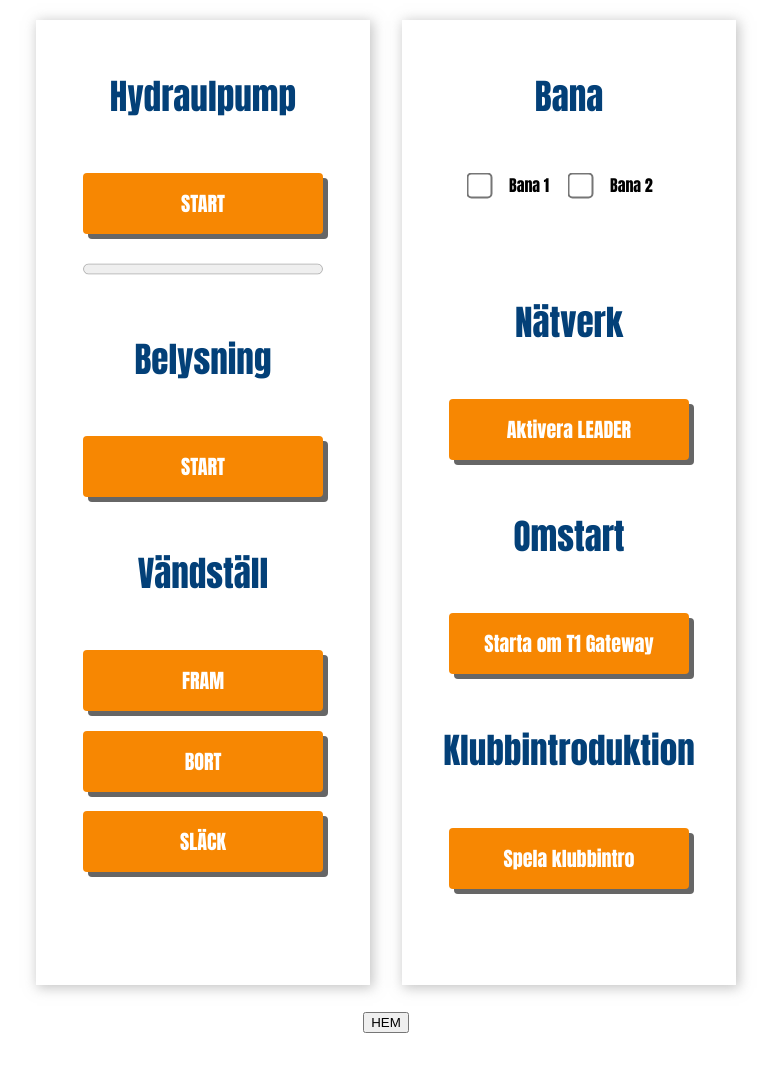
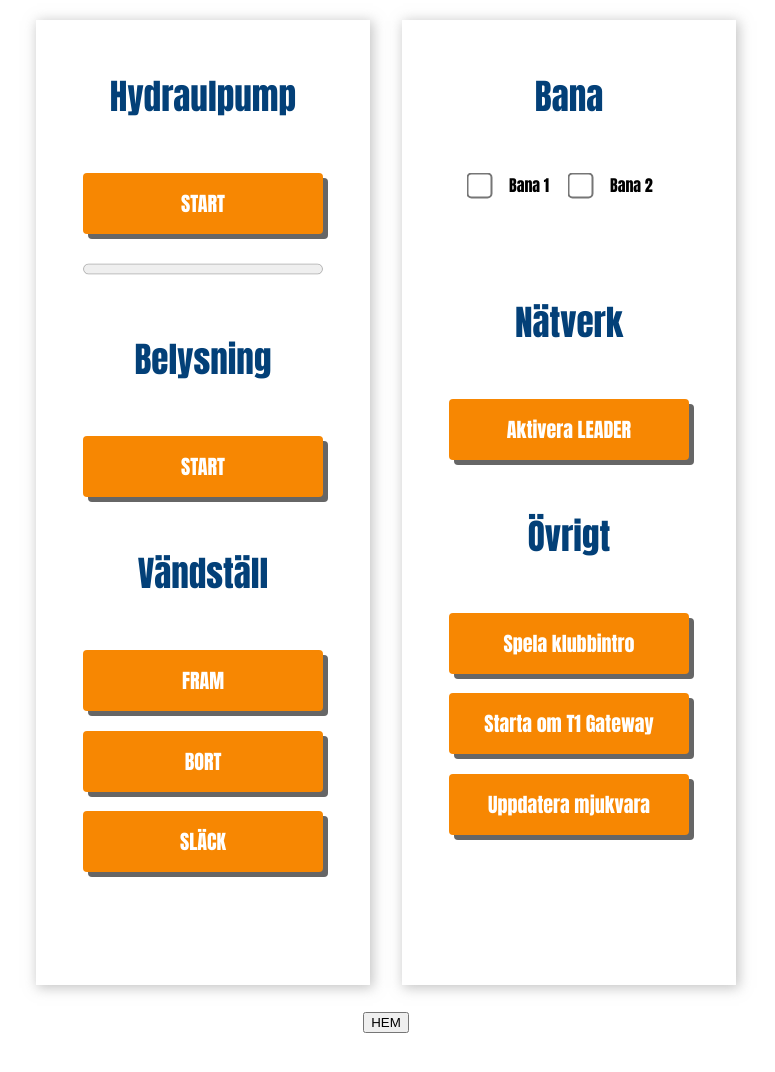
Before and after one commit to MeijerEvo/T1, a plain HTML site: page settings.html in a window 1280 px wide. Shown: the whole page, without its empty margins (254-1029 px from the left). Drawn offline with Linux system fonts and the light colour scheme.

Commit message:
Add files via upload

```diff
--- a/settings.html
+++ b/settings.html
@@ -57,18 +57,22 @@
                 <br><br />
 
                 <p class="card-title">Nätverk</p>
+
                 <p class="switch">
                     <input type="button" class="button" id="network" onclick="network()" value="Aktivera LEADER">
                 </p>
 
-                <p class="card-title">Omstart</p>
+                <p class="card-title">Övrigt</p>
+                <p class="switch">
+                    <input type="button" class="button" id="intro" onclick="intro()" value="Spela klubbintro">
+                </p>
+
                 <p class="switch">
                     <input type="button" class="button" id="reboot" onclick="reboot()" value="Starta om T1 Gateway">
                 </p>
 
-                <p class="card-title">Klubbintroduktion</p>
                 <p class="switch">
-                    <input type="button" class="button" id="intro" onclick="intro()" value="Spela klubbintro">
+                    <input type="button" class="button" id="SWUpdate" onclick="SWUpdate()" value="Uppdatera mjukvara">
                 </p>
                 <br><br />
 
--- a/settingsScript.js
+++ b/settingsScript.js
@@ -404,6 +404,21 @@ function reboot() {
 
 }
 
+function SWUpdate() {
+    //SW update
+
+    //Ask user
+    if (confirm("Vill du uppdatera mjukvaran i T1 Gateway? Det måste finnas en WIFI-anslutningspunkt med internetanslutning i närheten av T1 Gateway. Efter att ha valt 'OK' kommer T1 Gateway bekräfta genom att tända upp alla tre lysdioderna på frontpanelen. Detta gränssnitt kommer att sluta att svara. Gå sedan till webläsaren och ange '192.168.4.1:100' för att nå uppdateringssidan. Tid för uppdateringen är under 5 minuter.")) {
+
+        //Update
+        websocket.send("SWUpdate");
+
+    } else {
+        //User chooses NO
+    }
+
+}
+
 function intro() {
 
 
```
